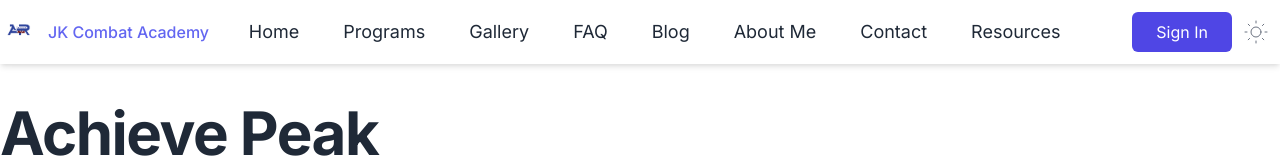
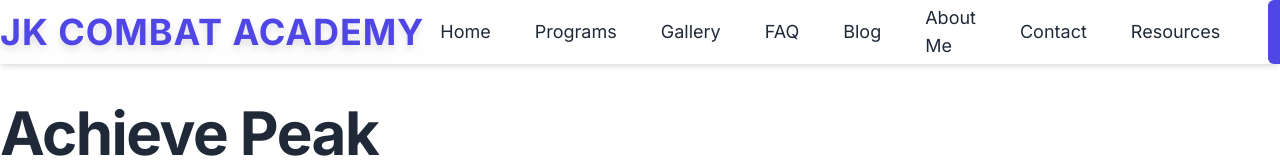
Before and after one commit to parosh-mahmud/karate, a Next.js app: page / in a window 1280 px wide. Shown: the top 160 px of the page. Built offline with nearby package versions, Linux system fonts and the light colour scheme.

Commit message:
navbar updated

```diff
--- a/components/navbar.js
+++ b/components/navbar.js
@@ -37,12 +37,12 @@ export default function Navbar() {
                 <div className="flex items-center justify-between w-full lg:w-auto">
                   <Link href="/">
                     <a className="flex items-center space-x-2">
-                      <img
+                      {/* <img
                         src="/logos/logo_arman.png"
                         alt="Logo"
                         className="w-10 h-auto"
-                      />
-                      <span className="text-1xl font-medium text-indigo-500 dark:text-gray-100 whitespace-nowrap">
+                      /> */}
+                      <span className="text-4xl font-bold text-indigo-600 dark:text-gray-100 tracking-wide uppercase whitespace-nowrap drop-shadow-lg font-serif">
                         JK Combat Academy
                       </span>
                     </a>
```
